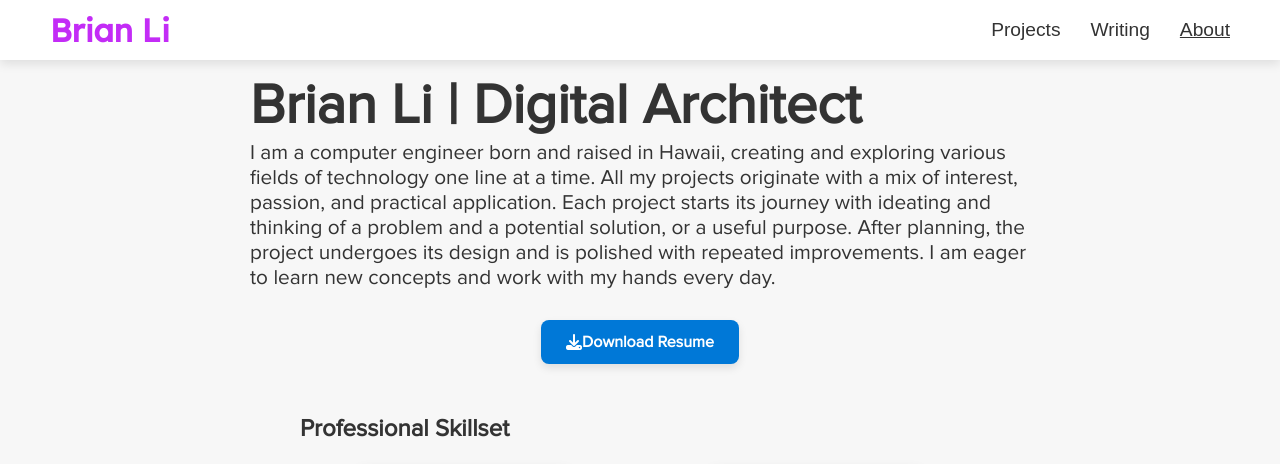
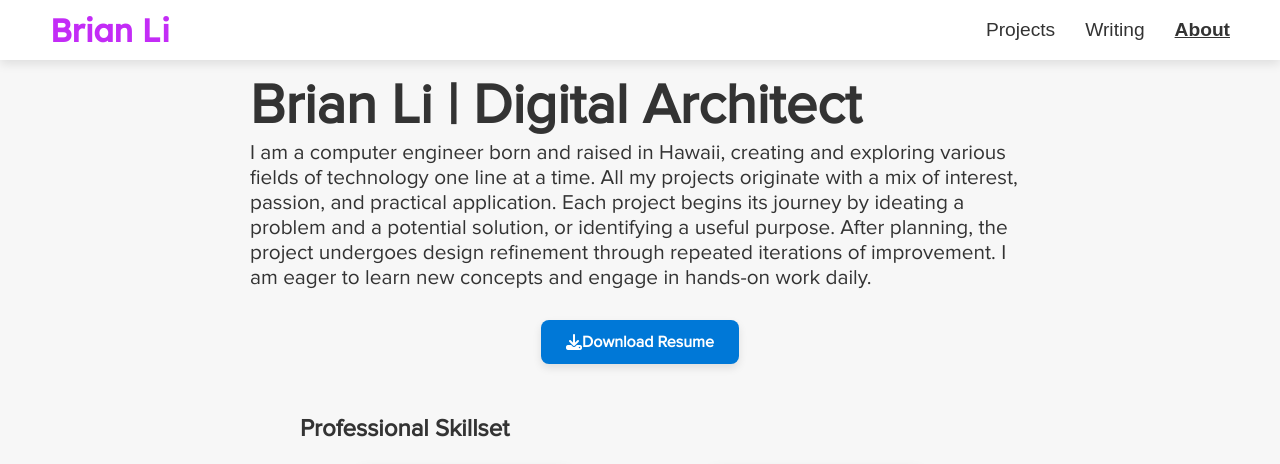
Before and after one commit to BrianLiDesign/brianlidesign.github.io, a plain HTML site: page pages/about.html in a window 1280 px wide. Shown: the top 464 px of the page. Drawn offline with Linux system fonts and the light colour scheme; a web font is replaced by a local one.

Commit message:
Updated about me

```diff
--- a/pages/about.html
+++ b/pages/about.html
@@ -54,7 +54,9 @@
             <li><a href="../pages/projects.html">Projects</a></li>
             <li><a href="../pages/writing.html">Writing</a></li>
             <li>
-              <a href="../pages/about.html"><u>About</u></a>
+              <a href="../pages/about.html"
+                ><strong><u>About</u></strong></a
+              >
             </li>
           </ul>
         </nav>
@@ -74,11 +76,11 @@
             I am a computer engineer born and raised in Hawaii, creating and
             exploring various fields of technology one line at a time. All my
             projects originate with a mix of interest, passion, and practical
-            application. Each project starts its journey with ideating and
-            thinking of a problem and a potential solution, or a useful purpose.
-            After planning, the project undergoes its design and is polished
-            with repeated improvements. I am eager to learn new concepts and
-            work with my hands every day.
+            application. Each project begins its journey by ideating a problem
+            and a potential solution, or identifying a useful purpose. After
+            planning, the project undergoes design refinement through repeated
+            iterations of improvement. I am eager to learn new concepts and
+            engage in hands-on work daily.
           </p>
         </div>
 
```
